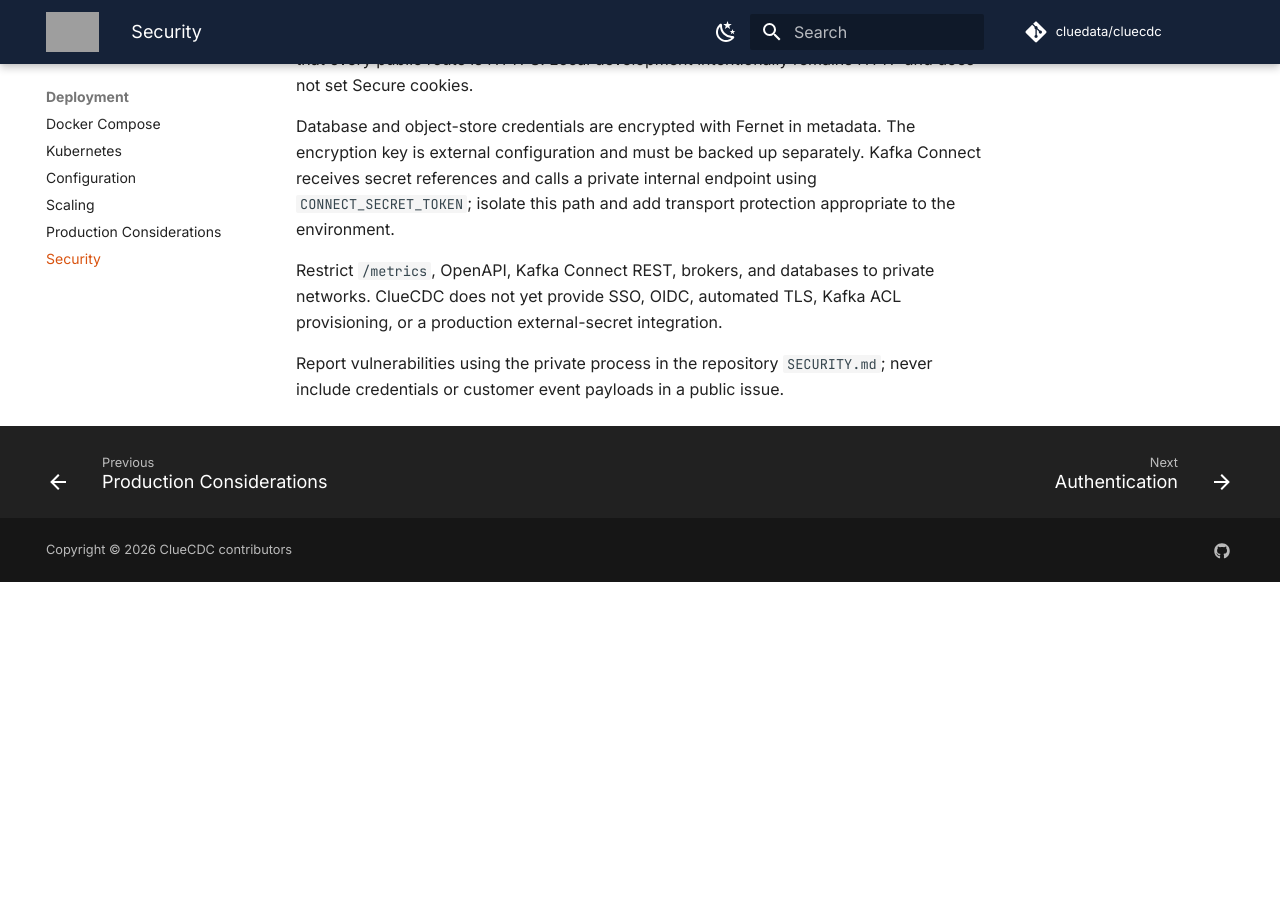
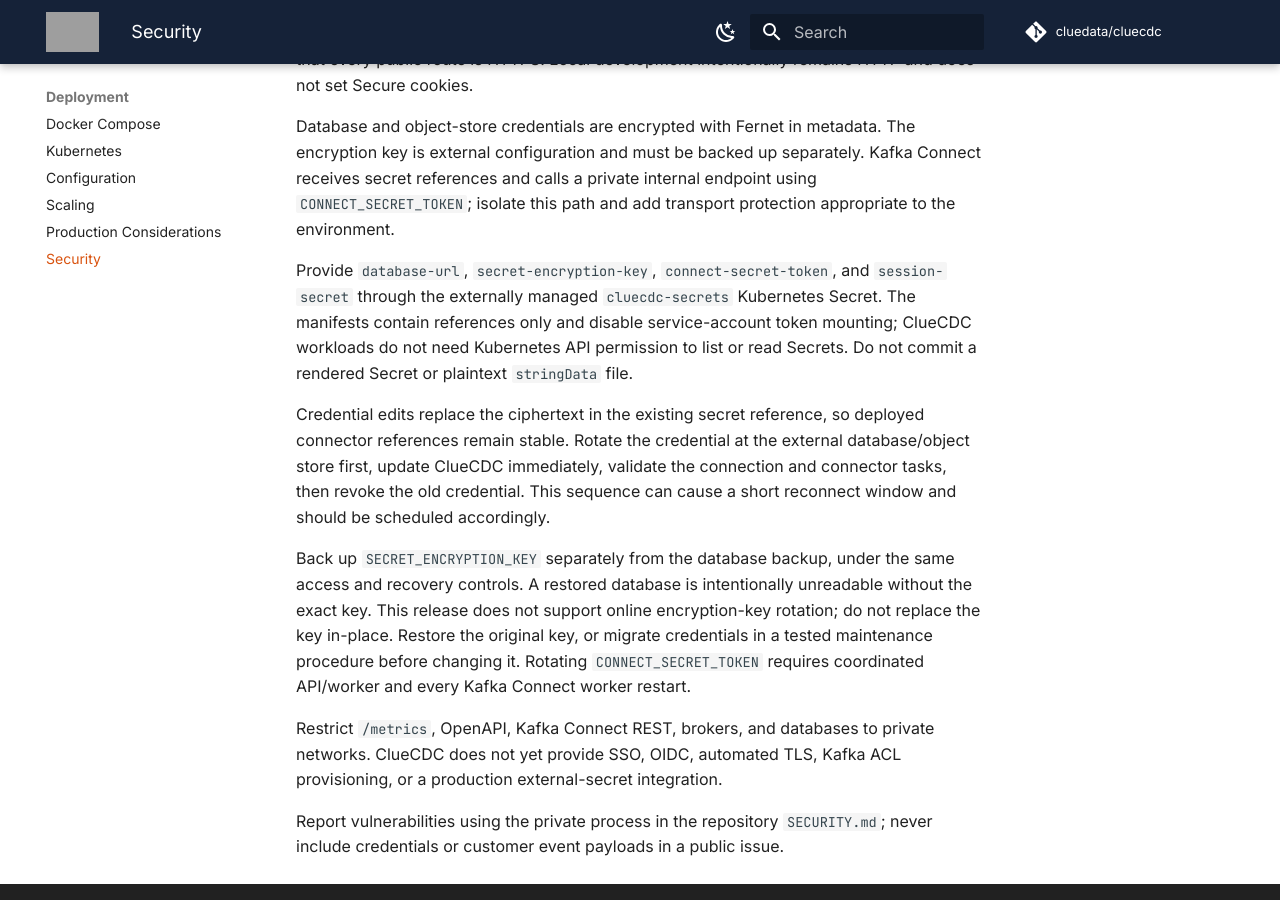
Before and after one commit to cluedata/cluecdc, an MkDocs documentation site: the page built from docs/deployment/security.md, in a window 1280 px wide and 900 px high, scrolled down 689 px. Built offline with MkDocs 1.6.1 and Material for MkDocs 9.7.7, drawn with Linux system fonts in a browser that asks for light colours; comment, search, counter and statistics services are not loaded; before the commit the page ends 1271 px from its top, so only the background shows below that; grey boxes are pictures that could not be loaded.

Commit message:
SEC-04 strengthen secret lifecycle protections

```diff
--- a/docs/deployment/security.md
+++ b/docs/deployment/security.md
@@ -27,6 +27,26 @@ development intentionally remains HTTP and does not set Secure cookies.
 
 Database and object-store credentials are encrypted with Fernet in metadata. The encryption key is external configuration and must be backed up separately. Kafka Connect receives secret references and calls a private internal endpoint using `CONNECT_SECRET_TOKEN`; isolate this path and add transport protection appropriate to the environment.
 
+Provide `database-url`, `secret-encryption-key`, `connect-secret-token`, and
+`session-secret` through the externally managed `cluecdc-secrets` Kubernetes
+Secret. The manifests contain references only and disable service-account token
+mounting; ClueCDC workloads do not need Kubernetes API permission to list or
+read Secrets. Do not commit a rendered Secret or plaintext `stringData` file.
+
+Credential edits replace the ciphertext in the existing secret reference, so
+deployed connector references remain stable. Rotate the credential at the
+external database/object store first, update ClueCDC immediately, validate the
+connection and connector tasks, then revoke the old credential. This sequence
+can cause a short reconnect window and should be scheduled accordingly.
+
+Back up `SECRET_ENCRYPTION_KEY` separately from the database backup, under the
+same access and recovery controls. A restored database is intentionally
+unreadable without the exact key. This release does not support online
+encryption-key rotation; do not replace the key in-place. Restore the original
+key, or migrate credentials in a tested maintenance procedure before changing
+it. Rotating `CONNECT_SECRET_TOKEN` requires coordinated API/worker and every
+Kafka Connect worker restart.
+
 Restrict `/metrics`, OpenAPI, Kafka Connect REST, brokers, and databases to private networks. ClueCDC does not yet provide SSO, OIDC, automated TLS, Kafka ACL provisioning, or a production external-secret integration.
 
 Report vulnerabilities using the private process in the repository `SECURITY.md`; never include credentials or customer event payloads in a public issue.
```
Also changed, not shown: CHANGELOG.md (+3 -0 lines), deploy/kubernetes/README.md (+6 -0 lines), 9 other files.
